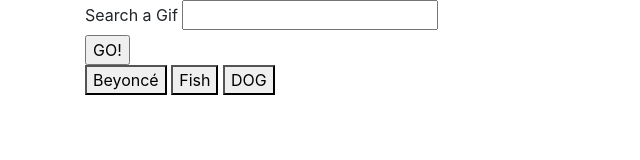
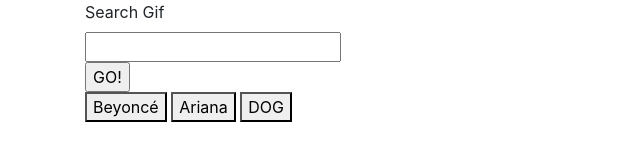
Before and after one commit to victore94/GiphyAPI, a plain HTML site: page index.html in a window 1280 px wide. Shown: the whole page, without its empty margins (0-640 px from the left). Drawn offline with nearby package versions, Linux system fonts and the light colour scheme.

Commit message:
fixed button layout for search button

```diff
--- a/assets/css/style.css
+++ b/assets/css/style.css
@@ -2,3 +2,12 @@ img{
 padding: 5px;
 max-width: 375px;
 }
+
+
+
+
+
+#gif-form{
+    width: 300px;
+
+}
--- a/index.html
+++ b/index.html
@@ -14,25 +14,26 @@
 <body>
     <div class="container">
         <div class="row">
-            <div class="col">
+            <div class="col-6">
                 <form id="gif-form">
 
-                    <label for="gif-input">Search a Gif</label>
+                    <label for="gif-input">Search Gif</label>
 
-                    <input type="text" id="gif-input"><br>
+                    <input type="text" id="gif-input">
 
                     <input id="select-gif" type="submit" value="GO!">
                 </form>
+
+
+                <button my-gif='beyonce' class="button"> Beyoncé </button>
+                <button my-gif='ariana' class="button"> Ariana </button>
+                <button my-gif='dog' class="button"> DOG </button>
+
+                <div class="row justify-content-center">
+                    <div class="gif-div"></div>
+                </div>
             </div>
         </div>
-        <button my-gif='beyonce' class="button"> Beyoncé </button>
-        <button my-gif='fish' class="button"> Fish </button>
-        <button my-gif='dog' class="button"> DOG </button>
-
-        <div class="row">
-                <div class="gif-div"></div>
-        </div>
-
     </div>
     <!-- <div id="imghere"> </div> -->
 
```
